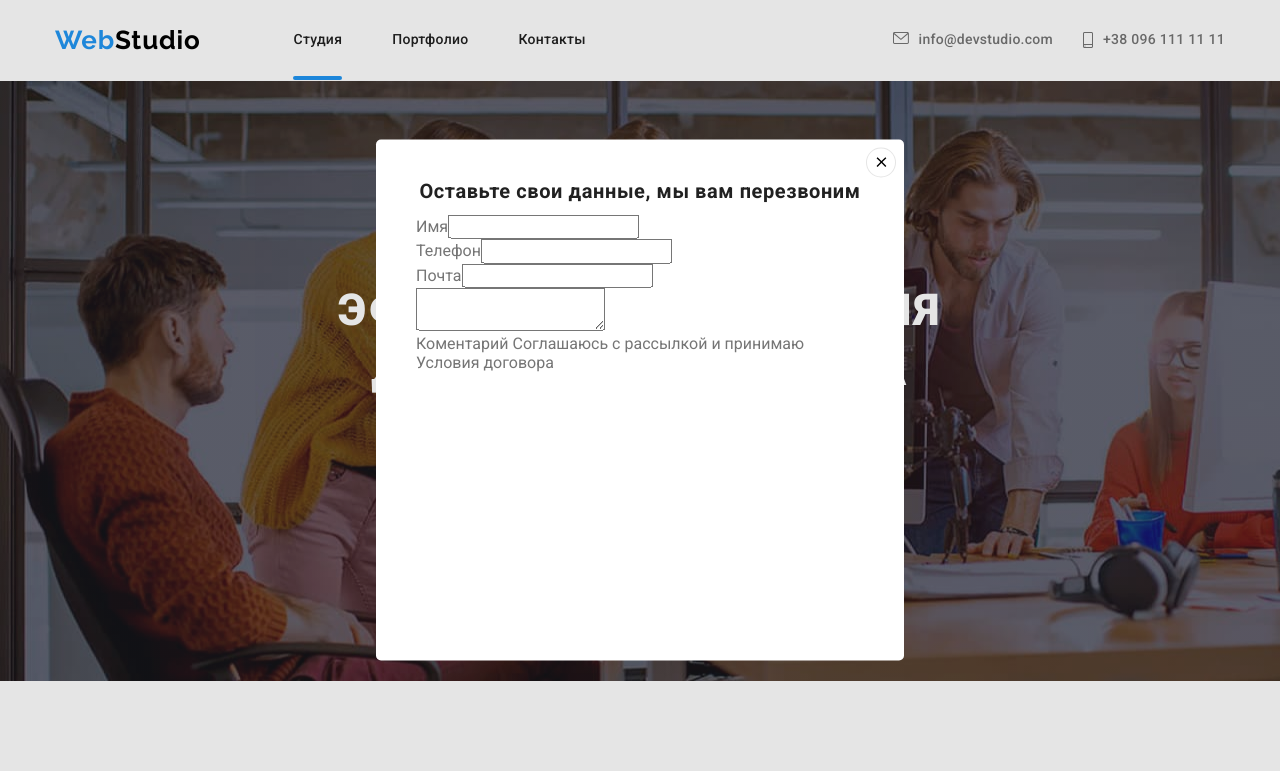
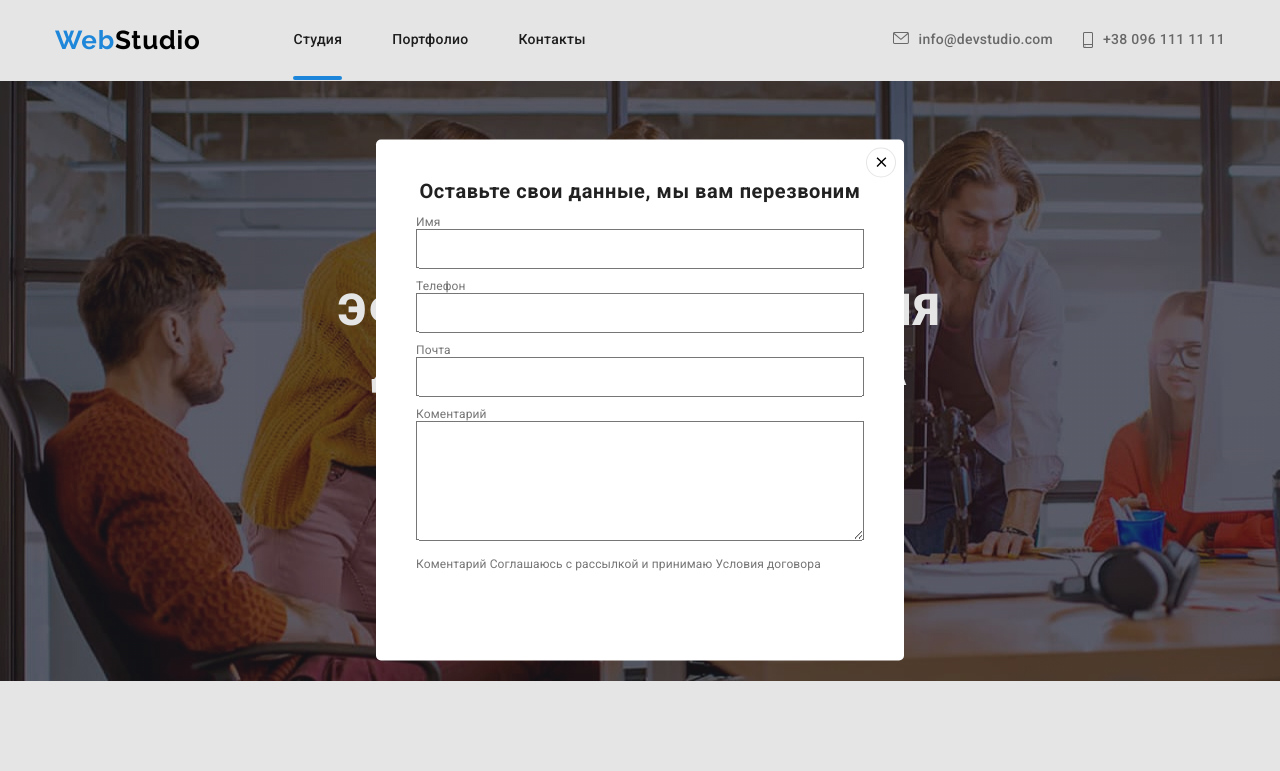
Before and after one commit to Sange1992/goit-markup-hw-06, a plain HTML site: page index.html in a window 1280 px wide. Shown: the top 771 px of the page. Drawn offline with nearby package versions, Linux system fonts and the light colour scheme.

Commit message:
add html modal 1

```diff
--- a/css/style.css
+++ b/css/style.css
@@ -645,8 +645,21 @@ border: 1px solid var(--accent-color);
 .modal-label{
   display: inline-block;
   width: 100%;
+  margin-bottom: 10px;
+
+  font-size: 12px;
+  line-height: 1.17;
+  letter-spacing: 0.01em;
+  color: #757575;
 
 }
 .modal-input{
+    display: inline-block;
+    width: 100%;
+    height: 40px;
 
 }
+.modal-area{
+  width: 100%;
+  height: 120px;
+}
--- a/index.html
+++ b/index.html
@@ -380,7 +380,7 @@
                 <label class="modal-label">Имя<input type="text" class="modal-input"></label>
                 <label class="modal-label">Телефон<input type="text" class="modal-input"></label>
                 <label class="modal-label">Почта<input type="text" class="modal-input"></label>
-                <label class="modal-label"><textarea name="" id="" class="modal-area"></textarea></label>
+                <label class="modal-label">Коментарий<textarea name="" id="" class="modal-area"></textarea></label>
                 <label class="modal-label">
                     Коментарий
                     <checkbox class="modal-agreement">Соглашаюсь с рассылкой и принимаю <a>Условия договора</a></checkbox>
```
